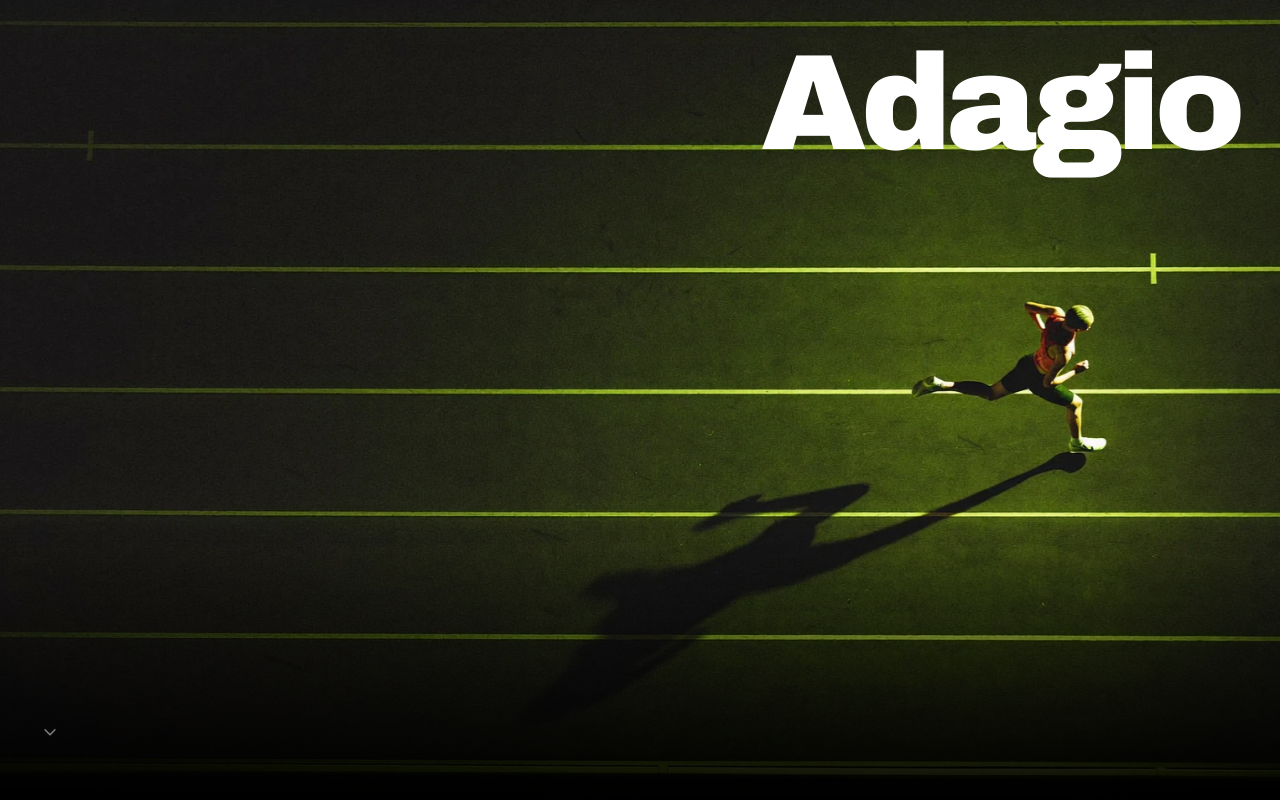
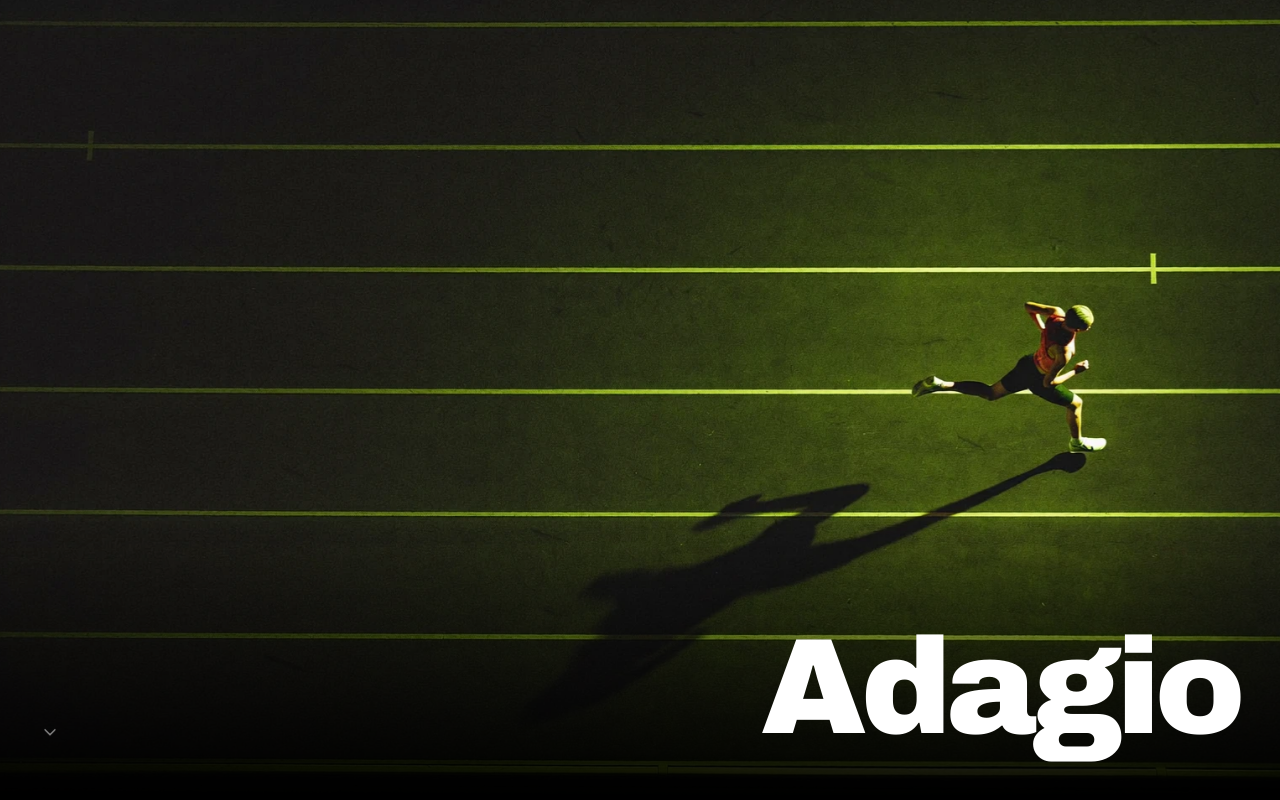
Before and after one commit to Rayan-Python/adagio-site, a plain HTML site: page index.html in a window 1280 px wide. Shown: the top 800 px of the page. Drawn offline with Linux system fonts and the light colour scheme.

Commit message:
Move Adagio name back to the bottom right of the hero
Co-Authored-By: Claude Opus 5.5 <noreply@anthropic.com>

```diff
--- a/styles.css
+++ b/styles.css
@@ -208,7 +208,7 @@ h2 { letter-spacing: -0.02em; }
 @keyframes drift { from { transform: scale(1); } to { transform: scale(1.07); } }
 .hero::after { content: ""; position: absolute; inset: auto 0 0 0; height: 35%; background: linear-gradient(to top, #000000, transparent); pointer-events: none; }
 .hero-brand {
-  position: absolute; right: 20px; top: 24px; z-index: 1; margin: 0;
+  position: absolute; right: 20px; bottom: 28px; z-index: 1; margin: 0;
   font-size: clamp(3rem, 13vw, 8.5rem); font-weight: 900; letter-spacing: -0.04em; line-height: 1; color: #FFFFFF;
 }
 /* Scroll indicator: small neutral chevron, bottom left, opposite the name */
@@ -254,7 +254,7 @@ h2 { letter-spacing: -0.02em; }
 
 @media (min-width: 720px) {
   .hero-img { object-position: center; }
-  .hero-brand { right: 40px; top: 36px; }
+  .hero-brand { right: 40px; bottom: 44px; }
   .scroll-down { left: 32px; bottom: 50px; }
 }
 @media (prefers-reduced-motion: reduce) {
```
